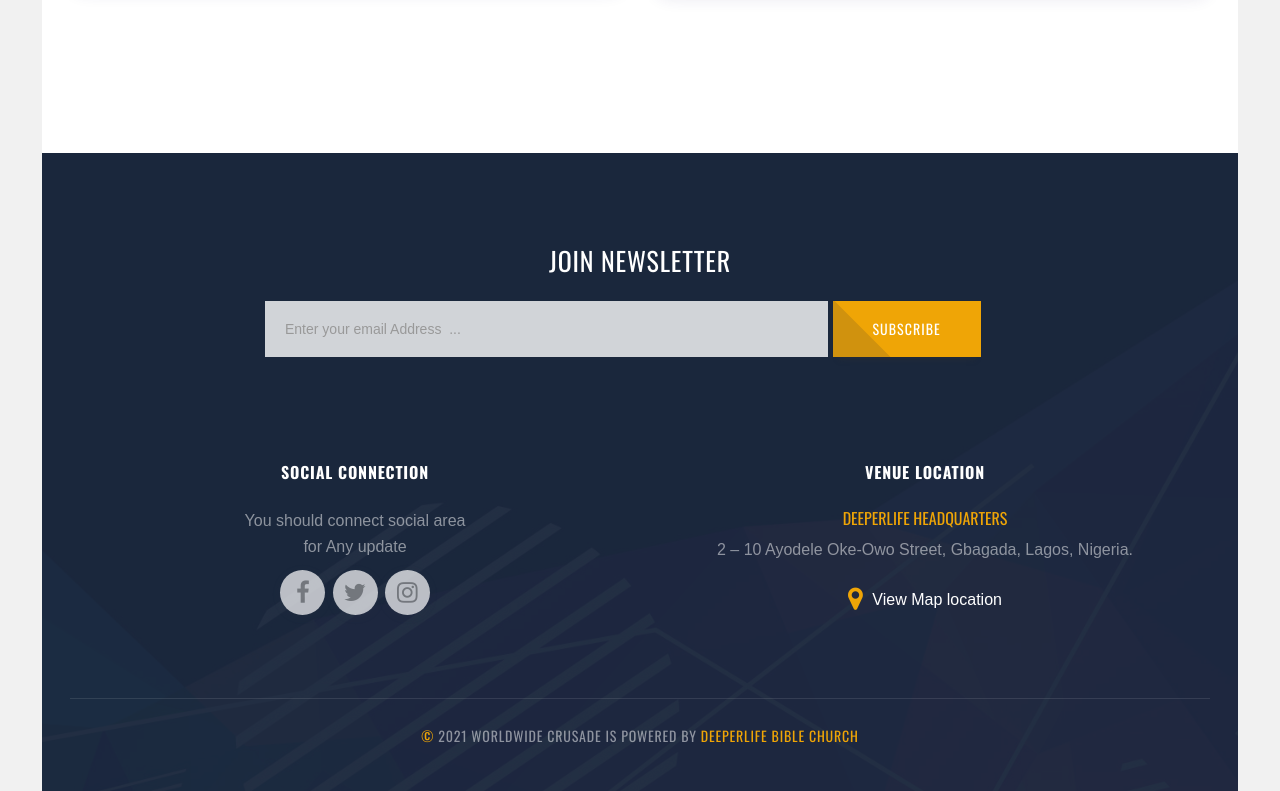
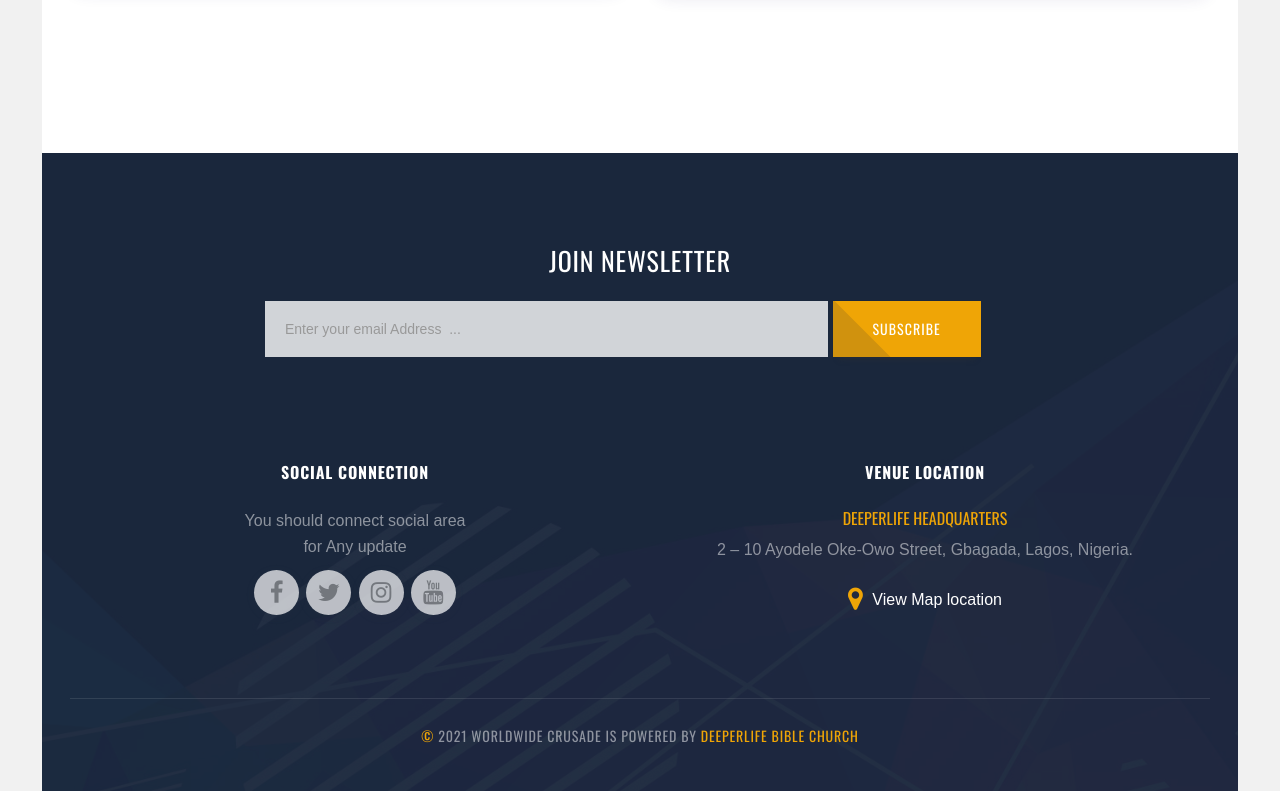
Before and after one commit to ifylala/church, a plain HTML site: page index.html in a window 1280 px wide. Shown: the part 3262-4053 px from the top of the page. Drawn offline with nearby package versions, Linux system fonts and the light colour scheme; some packages are replaced by stand-ins of ours.

Commit message:
social links

```diff
--- a/index.html
+++ b/index.html
@@ -1100,9 +1100,10 @@
                                 You should connect social area <br> for Any update
                             </p>
                             <ul class="list-inline lgx-social-footer">
-                                <li><a href="#"><i class="fa fa-facebook" aria-hidden="true"></i></a></li>
-                                <li><a href="#"><i class="fa fa-twitter" aria-hidden="true"></i></a></li>
-                                <li><a href="#"><i class="fa fa-instagram" aria-hidden="true"></i></a>
+                                <li><a href="https://www.facebook.com/pastorkumuyiofficial/"><i class="fa fa-facebook" aria-hidden="true"></i></a></li>
+                                <li><a href="https://www.twitter.com/pastorkumuyiofficial/"><i class="fa fa-twitter" aria-hidden="true"></i></a></li>
+                                <li><a href="https://www.instagram.com/pastorkumuyiofficial/"><i class="fa fa-instagram" aria-hidden="true"></i></a></li>
+                                <li><a href="https://www.youtube.com/pastorkumuyiofficial/"><i class="fa fa-youtube" aria-hidden="true"></i></a></li>
                             </ul>
                         </div>
                         <div class="lgx-footer-single">
```
